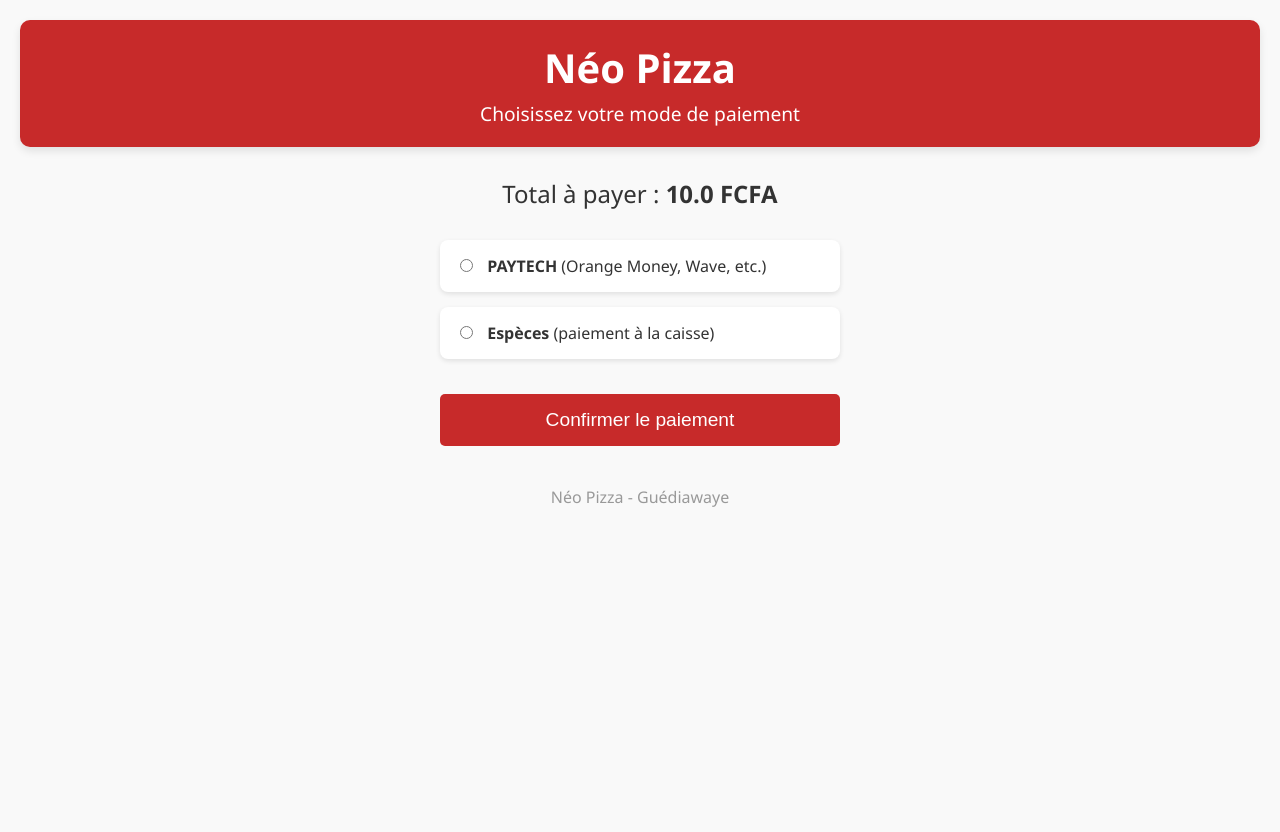
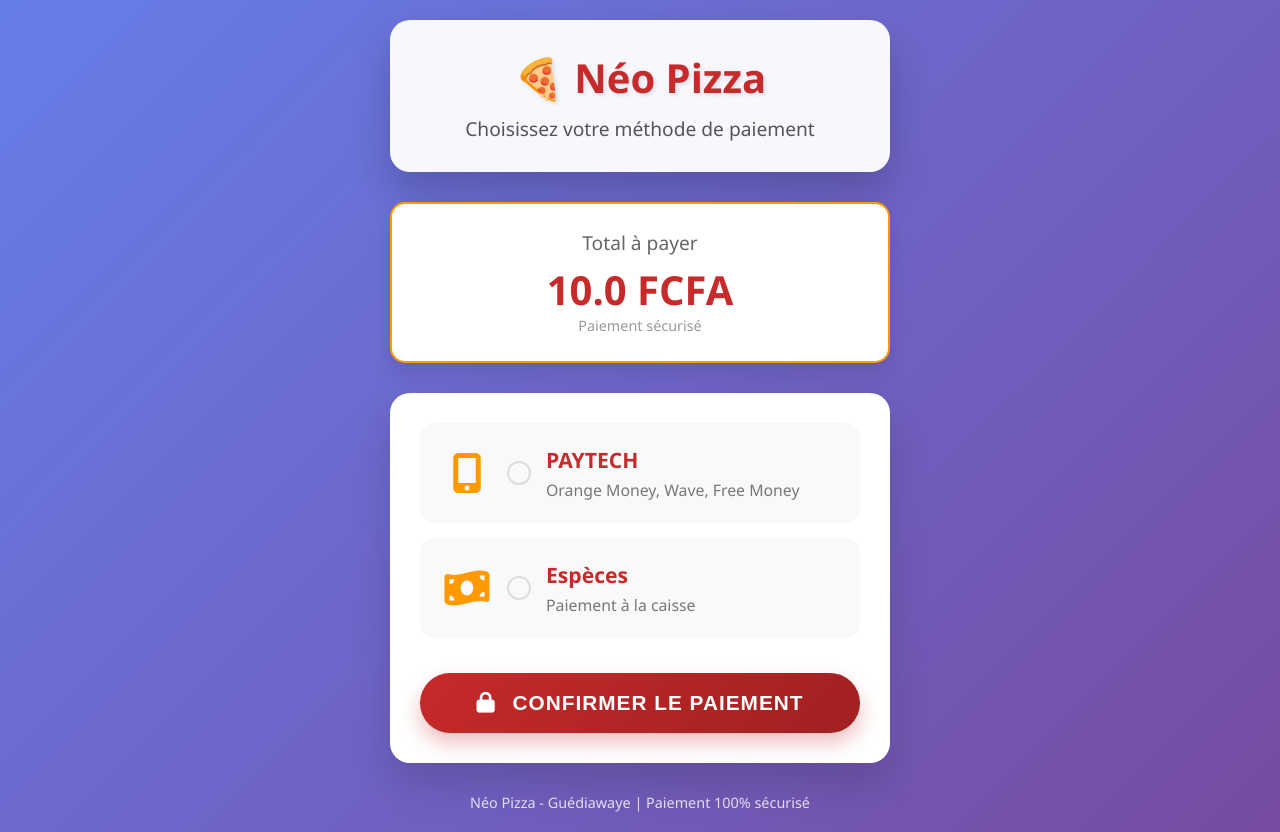
Before and after one commit to misternoname09/neo-pizza-app, a Flask app: page /paiement/1 in a window 1280 px wide. Before the commit the page ends 507 px from the top, so only its background shows below. Run offline with Flask 3, Linux system fonts and the light colour scheme; tables that the repository leaves empty hold one stand-in row (values such as "Sample post").

Commit message:
Redesign paiement.html with new layout and icons
Updated the payment page with a new design, added Font Awesome icons, and improved layout for better user experience.

```diff
--- a/templates/paiement.html
+++ b/templates/paiement.html
@@ -2,72 +2,268 @@
 <html lang="fr">
 <head>
     <meta charset="UTF-8">
+    <meta name="viewport" content="width=device-width, initial-scale=1.0">
     <title>Paiement - Néo Pizza</title>
     <link rel="stylesheet" href="{{ url_for('static', filename='style.css') }}">
+    <!-- Ajout de Font Awesome pour les icônes (optionnel mais recommandé) -->
+    <link rel="stylesheet" href="https://cdnjs.cloudflare.com/ajax/libs/font-awesome/6.0.0-beta3/css/all.min.css">
     <style>
-        .paiement-options {
+        * {
+            margin: 0;
+            padding: 0;
+            box-sizing: border-box;
+        }
+
+        body {
+            font-family: 'Poppins', 'Segoe UI', Tahoma, Geneva, Verdana, sans-serif;
+            background: linear-gradient(135deg, #667eea 0%, #764ba2 100%);
+            min-height: 100vh;
             display: flex;
             flex-direction: column;
+            align-items: center;
+            justify-content: center;
+            padding: 20px;
+        }
+
+        .resto-info {
+            background: rgba(255, 255, 255, 0.95);
+            backdrop-filter: blur(10px);
+            border-radius: 20px;
+            padding: 30px;
+            text-align: center;
+            box-shadow: 0 20px 40px rgba(0,0,0,0.2);
+            margin-bottom: 30px;
+            width: 100%;
+            max-width: 500px;
+        }
+
+        .resto-info h1 {
+            font-size: 2.5em;
+            color: #c72a2a;
+            margin-bottom: 10px;
+            text-shadow: 2px 2px 4px rgba(0,0,0,0.1);
+        }
+
+        .resto-info p {
+            font-size: 1.2em;
+            color: #555;
+        }
+
+        .total {
+            background: #fff;
+            border-radius: 15px;
+            padding: 25px;
+            margin-bottom: 30px;
+            width: 100%;
+            max-width: 500px;
+            box-shadow: 0 10px 20px rgba(0,0,0,0.1);
+            text-align: center;
+            border: 2px solid #ff9900;
+        }
+
+        .total span {
+            font-size: 1.2em;
+            color: #666;
+            display: block;
+            margin-bottom: 10px;
+        }
+
+        .total strong {
+            font-size: 2.5em;
+            color: #c72a2a;
+            display: block;
+            line-height: 1.2;
+        }
+
+        .total small {
+            font-size: 0.9em;
+            color: #999;
+        }
+
+        .paiement-options {
+            width: 100%;
+            max-width: 500px;
+            background: #fff;
+            border-radius: 20px;
+            padding: 30px;
+            box-shadow: 0 20px 40px rgba(0,0,0,0.15);
+        }
+
+        .option {
+            background: #f8f9fa;
+            border: 2px solid transparent;
+            border-radius: 15px;
+            padding: 20px;
+            margin-bottom: 15px;
+            transition: all 0.3s ease;
+            cursor: pointer;
+            display: flex;
+            align-items: center;
             gap: 15px;
-            max-width: 400px;
-            margin: 30px auto;
         }
-        .option {
-            background: white;
-            padding: 15px;
-            border-radius: 8px;
-            box-shadow: 0 2px 5px rgba(0,0,0,0.1);
+
+        .option:hover {
+            border-color: #ff9900;
+            background: #fff;
+            transform: translateY(-2px);
+            box-shadow: 0 10px 20px rgba(0,0,0,0.1);
         }
+
         .option input[type="radio"] {
-            margin-right: 10px;
+            appearance: none;
+            -webkit-appearance: none;
+            width: 24px;
+            height: 24px;
+            border: 2px solid #ddd;
+            border-radius: 50%;
+            margin: 0;
+            position: relative;
+            transition: all 0.2s;
         }
+
+        .option input[type="radio"]:checked {
+            border-color: #c72a2a;
+            background-color: #c72a2a;
+            box-shadow: inset 0 0 0 5px white;
+        }
+
+        .option input[type="radio"]:focus {
+            outline: none;
+        }
+
+        .option label {
+            flex: 1;
+            font-size: 1.1em;
+            cursor: pointer;
+            color: #333;
+        }
+
+        .option label strong {
+            color: #c72a2a;
+            display: block;
+            font-size: 1.2em;
+            margin-bottom: 5px;
+        }
+
+        .option label small {
+            color: #777;
+            font-size: 0.9em;
+            display: block;
+        }
+
+        .option i {
+            font-size: 2.5em;
+            color: #ff9900;
+            width: 50px;
+            text-align: center;
+        }
+
         .btn-confirmer {
-            background-color: #c72a2a;
+            background: linear-gradient(135deg, #c72a2a 0%, #a02020 100%);
             color: white;
             border: none;
-            padding: 15px;
-            font-size: 1.2em;
-            border-radius: 5px;
+            padding: 18px;
+            font-size: 1.3em;
+            font-weight: 600;
+            border-radius: 50px;
             cursor: pointer;
             width: 100%;
             margin-top: 20px;
+            transition: all 0.3s;
+            text-transform: uppercase;
+            letter-spacing: 1px;
+            box-shadow: 0 10px 20px rgba(199, 42, 42, 0.3);
         }
-        .total {
-            font-size: 1.5em;
+
+        .btn-confirmer:hover {
+            transform: translateY(-2px);
+            box-shadow: 0 15px 30px rgba(199, 42, 42, 0.4);
+            background: linear-gradient(135deg, #a02020 0%, #c72a2a 100%);
+        }
+
+        footer {
+            margin-top: 30px;
+            color: rgba(255,255,255,0.8);
             text-align: center;
-            margin: 20px 0;
+            font-size: 0.9em;
         }
+
+        @media (max-width: 600px) {
+            body {
+                padding: 10px;
+            }
+            .resto-info, .total, .paiement-options {
+                max-width: 100%;
+            }
+            .option i {
+                font-size: 2em;
+                width: 40px;
+            }
+        }
+
+        /* Animation d'entrée */
+        @keyframes fadeInUp {
+            from {
+                opacity: 0;
+                transform: translateY(30px);
+            }
+            to {
+                opacity: 1;
+                transform: translateY(0);
+            }
+        }
+
+        .resto-info, .total, .paiement-options, footer {
+            animation: fadeInUp 0.6s ease-out forwards;
+        }
+
+        .total { animation-delay: 0.1s; }
+        .paiement-options { animation-delay: 0.2s; }
+        footer { animation-delay: 0.3s; }
     </style>
 </head>
 <body>
     <div class="resto-info">
-        <h1>Néo Pizza</h1>
-        <p>Choisissez votre mode de paiement</p>
+        <h1>🍕 Néo Pizza</h1>
+        <p>Choisissez votre méthode de paiement</p>
     </div>
 
     <div class="total">
-        Total à payer : <strong>{{ commande['total'] }} FCFA</strong>
+        <span>Total à payer</span>
+        <strong>{{ commande['total'] }} FCFA</strong>
+        <small>Paiement sécurisé</small>
     </div>
 
     <form action="/payer" method="post" class="paiement-options">
         <input type="hidden" name="commande_id" value="{{ commande['id'] }}">
 
-          <div class="option">
-    <input type="radio" name="mode" value="paytech" id="paytech" required>
-    <label for="paytech"><strong>PAYTECH</strong> (Orange Money, Wave, etc.)</label>
-</div>
-
-        <div class="option">
-            <input type="radio" name="mode" value="especes" id="cash">
-            <label for="cash"><strong>Espèces</strong> (paiement à la caisse)</label>
+        <!-- Option PAYTECH -->
+        <div class="option" onclick="document.getElementById('paytech').checked = true;">
+            <i class="fas fa-mobile-alt"></i>
+            <input type="radio" name="mode" value="paytech" id="paytech" required>
+            <label for="paytech">
+                <strong>PAYTECH</strong>
+                <small>Orange Money, Wave, Free Money</small>
+            </label>
         </div>
 
-        <button type="submit" class="btn-confirmer">Confirmer le paiement</button>
+        <!-- Option Espèces -->
+        <div class="option" onclick="document.getElementById('cash').checked = true;">
+            <i class="fas fa-money-bill-wave"></i>
+            <input type="radio" name="mode" value="especes" id="cash">
+            <label for="cash">
+                <strong>Espèces</strong>
+                <small>Paiement à la caisse</small>
+            </label>
+        </div>
+
+        <button type="submit" class="btn-confirmer">
+            <i class="fas fa-lock" style="margin-right: 10px;"></i> Confirmer le paiement
+        </button>
     </form>
 
-
     <footer>
-        <p>Néo Pizza - Guédiawaye</p>
+        <p>Néo Pizza - Guédiawaye | Paiement 100% sécurisé</p>
     </footer>
 </body>
 </html>
```
